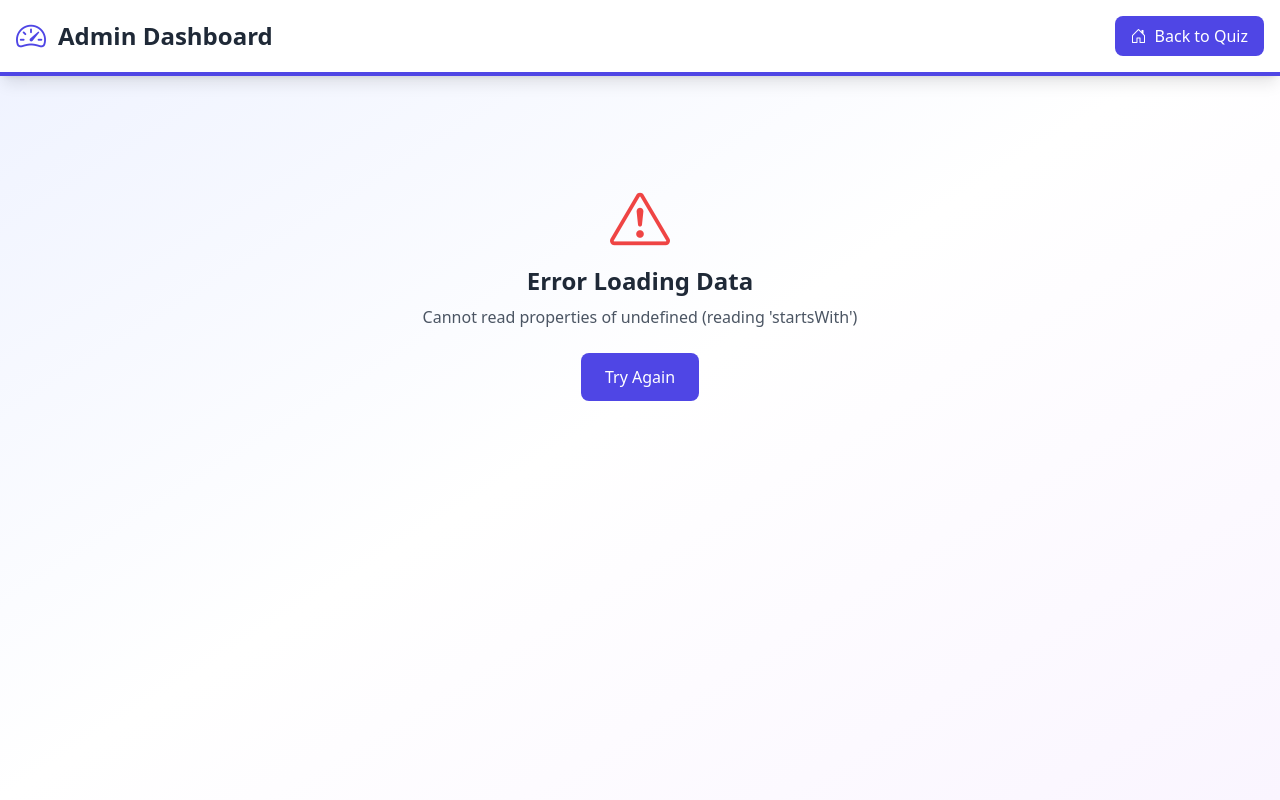
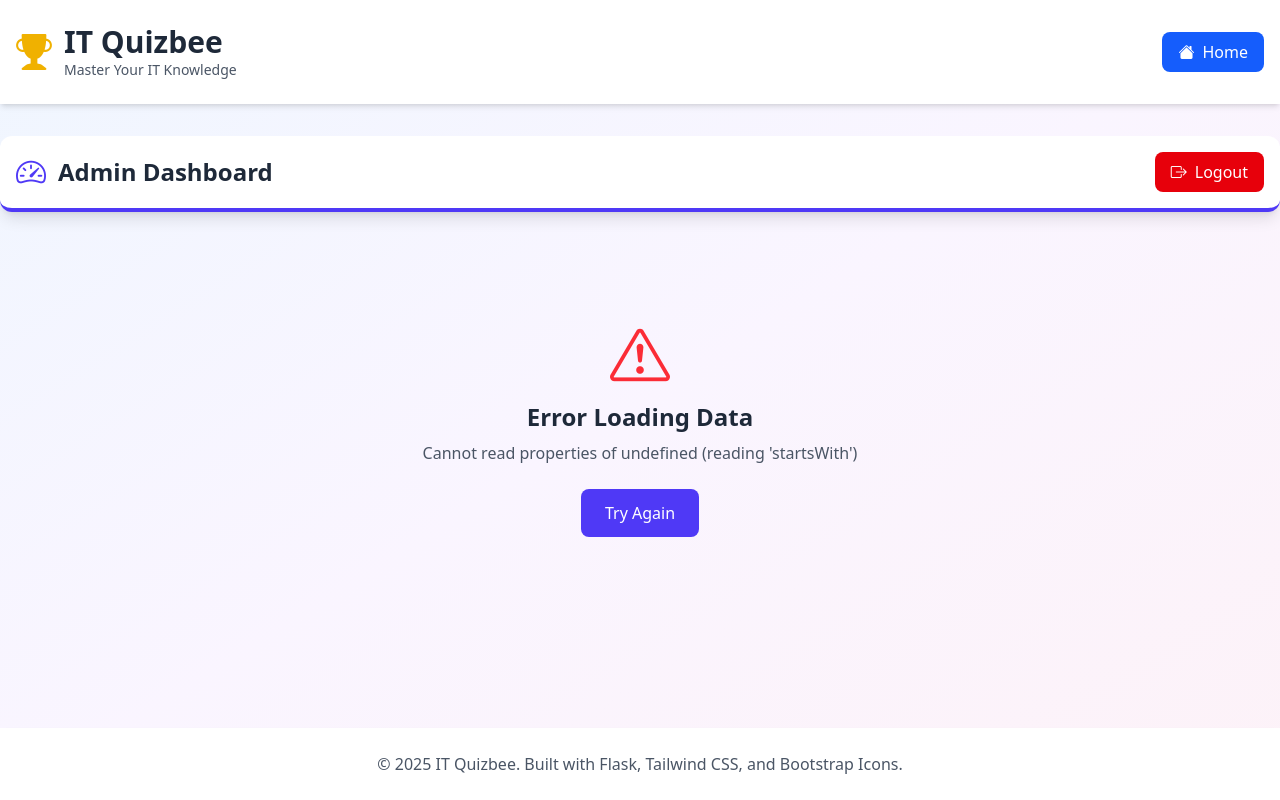
Before and after one commit to MACantara/IT-Quizbee, a Flask app: page /admin in a window 1280 px wide. Run offline with Flask 3, Linux system fonts and the light colour scheme; the visitor is signed in with stand-in values (Sample User, id 1); data that the repository does not hold is empty; some libraries are stand-ins or nearby versions.

Commit message:
Refactor admin dashboard and login templates to extend base layout for consistency

```diff
--- a/templates/admin_dashboard.html
+++ b/templates/admin_dashboard.html
@@ -1,31 +1,26 @@
-<!DOCTYPE html>
-<html lang="en">
-<head>
-    <meta charset="UTF-8">
-    <meta name="viewport" content="width=device-width, initial-scale=1.0">
-    <title>Admin Dashboard - IT Quizbee</title>
-    <script src="https://cdn.tailwindcss.com"></script>
-    <link rel="stylesheet" href="https://cdn.jsdelivr.net/npm/bootstrap-icons@1.11.1/font/bootstrap-icons.css">
+{% extends "base.html" %}
+
+{% block title %}Admin Dashboard - IT Quizbee{% endblock %}
+
+{% block extra_css %}
 <script src="https://cdn.jsdelivr.net/npm/chart.js@4.4.0/dist/chart.umd.min.js"></script>
-</head>
-<body class="bg-gradient-to-br from-indigo-50 via-white to-purple-50 min-h-screen">
-    <!-- Navigation -->
-    <nav class="bg-white shadow-lg border-b-4 border-indigo-600">
-        <div class="container mx-auto px-4 py-4">
+{% endblock %}
+
+{% block content %}
+<!-- Admin Dashboard Navigation Bar -->
+<div class="bg-white shadow-lg border-b-4 border-indigo-600 rounded-xl mb-8 -mx-4 px-4 py-4">
     <div class="flex justify-between items-center">
         <div class="flex items-center space-x-3">
             <i class="bi bi-speedometer2 text-3xl text-indigo-600"></i>
             <h1 class="text-2xl font-bold text-gray-800">Admin Dashboard</h1>
         </div>
-                <a href="/" class="flex items-center space-x-2 px-4 py-2 bg-indigo-600 text-white rounded-lg hover:bg-indigo-700 transition">
-                    <i class="bi bi-house-door"></i>
-                    <span>Back to Quiz</span>
+        <a href="{{ url_for('admin_logout') }}" class="flex items-center space-x-2 px-4 py-2 bg-red-600 text-white rounded-lg hover:bg-red-700 transition">
+            <i class="bi bi-box-arrow-right"></i>
+            <span>Logout</span>
         </a>
     </div>
 </div>
-    </nav>
 
-    <div class="container mx-auto px-4 py-8">
 <!-- Loading State -->
 <div id="loading" class="text-center py-20">
             <div class="inline-block animate-spin rounded-full h-16 w-16 border-t-4 border-b-4 border-indigo-600"></div>
@@ -238,7 +233,9 @@
             </button>
         </div>
     </div>
+{% endblock %}
 
+{% block extra_js %}
     <script>
         let charts = {};
         let currentFilters = {
@@ -714,5 +711,4 @@
             alert('Export functionality coming soon! For now, you can view raw data at /api/analytics/summary');
         }
     </script>
-</body>
-</html>
+{% endblock %}
```
Also changed, not shown: templates/admin_login.html (+8 -12 lines). Lines whose indentation alone changed are shown as unchanged.
